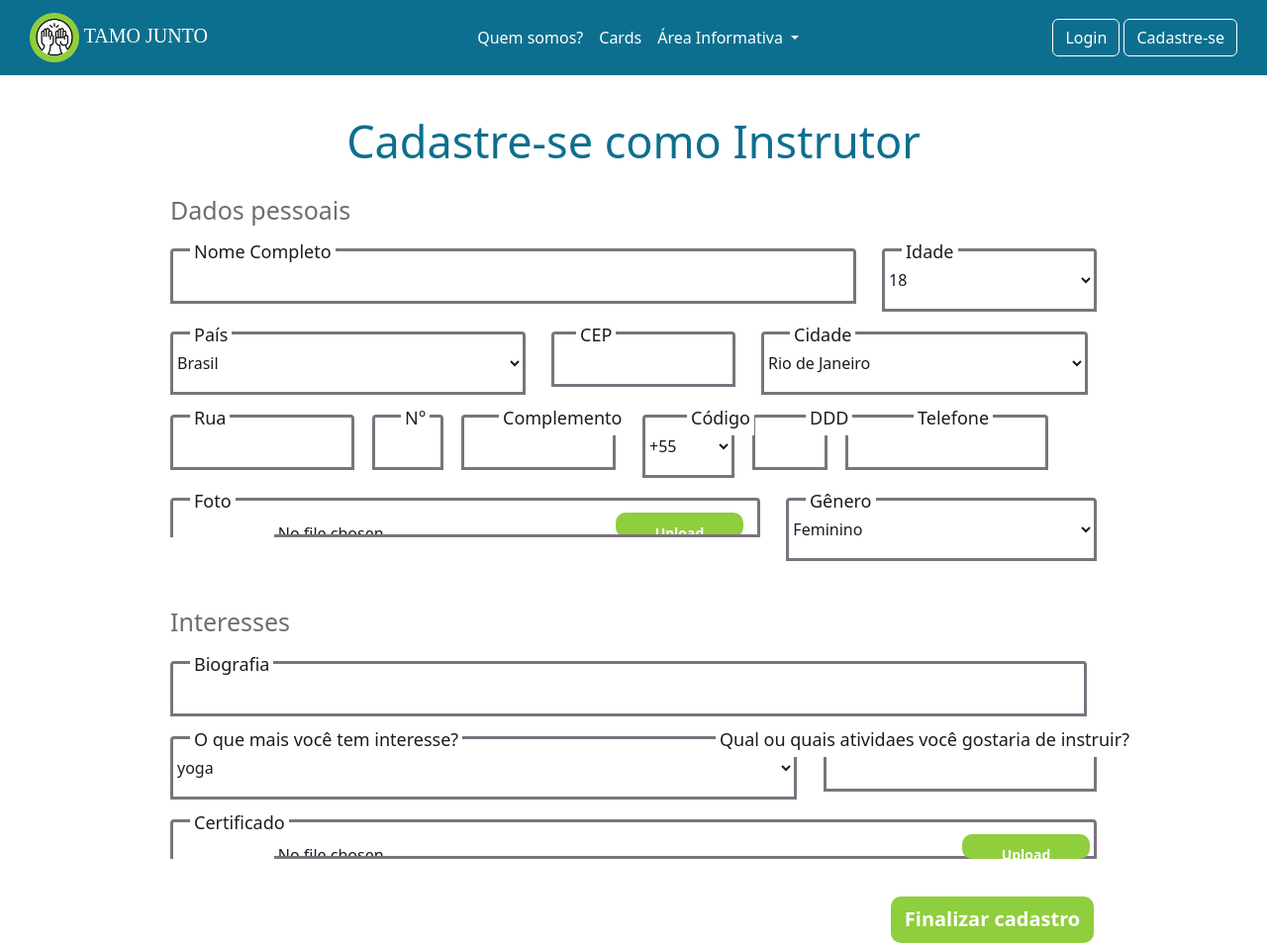
After one commit to mlaurabs/tamo-junto, a Django app: page /cadastroInstrutor/ in a window 1280 px wide. The commit adds this page. Shown: the whole page at 99% size. Run offline with Django 4.2, Linux system fonts and the light colour scheme; some libraries are stand-ins or nearby versions; some web fonts are replaced.

Commit message:
Inclusao das telas de cadastro de membro e instrutor, vou arrumar o css delas

```diff
--- /dev/null
+++ b/tamojunto/mainapp/static/css/style_cadastroMemIn.css
@@ -0,0 +1,240 @@
+#tituloCadastro{
+    text-align: center;
+    margin-top: 33px;
+    font-size: 45px;
+    color: rgba(13,111,143,1);
+
+
+}
+#containerDadosPessoais{
+    width: 936px;
+    display: block;
+    margin: 0 auto;
+    margin-top:17px;
+
+}
+.subtituloCadastro{
+    font-size: 25px;
+    color: rgba(49,49,49,0.7);
+}
+
+.posicaoLabel{
+    display: flex;
+    position: absolute;
+    margin-top: 6px;
+    font-size: 18px;
+    padding: 4px;
+    color: rgba(28, 27, 31, 1);
+    background-color:  white
+}
+
+.inputs{
+    height: 56px;
+    margin-top: 20px;
+    border: solid 3px rgba(121, 116, 126, 1);
+    border-radius: 4px 4px 0px 0px;
+    background-color: transparent;
+    font-size: 16px;
+    color: rgba(28, 27, 31, 1);
+}
+.organizarInputsLinhas{
+    display: flex;
+    flex-direction: row;
+}
+#labelNome{
+    margin-left: 20px;
+}
+#inputNome{
+    width: 693px;
+    margin-right: 26px;
+}
+#labelIdade{
+    margin-left:739px;
+}
+#inputIdade{
+    width: 217px;
+    height: 64px;
+}
+#labelPais{
+    margin-left: 20px;
+}
+#inputPais{
+    width: 359px;
+    height: 64px;
+    margin-right: 26px;
+}
+#labelCep{
+    margin-left: 410px;
+}
+#inputCep{
+    width: 186px;
+    margin-right: 26px;
+}
+#labelCidade{
+    margin-left: 626px;
+}
+#inputCidade{
+    width: 330px;
+    height: 64px;
+}
+#labelRua{
+    margin-left: 20px;
+}
+#inputRua{
+    width: 186px;
+    margin-right: 18px;
+}
+#labelNum{
+    margin-left: 233px;
+}
+#inputNum{
+    width: 72px;
+    margin-right: 18px;
+}
+#labelComplemento{
+    margin-left: 332px;
+}
+#inputComplemento{
+    width: 156px;
+    margin-right: 27px;
+}
+#labelCodigo{
+    margin-left: 522px;
+}
+#inputCodigo{
+    width: 93px;
+    height: 64px;
+    margin-right: 18px;
+}
+#labelDDD{
+    margin-left: 642px;
+}
+#inputDDD{
+    width: 76px;
+    margin-right: 18px;
+}
+#labelTelefone{
+    margin-left: 751px;
+}
+#inputTelefone{
+    width: 205px;
+}
+#labelFoto{
+    margin-left: 20px;
+    z-index: 100001;
+}
+#inputFoto{
+    width: 597px;
+    height: 40px;
+    padding-top: 18px;
+    margin-right: 26px;
+    z-index: 100000;
+
+}
+#divFoto{
+    display: flex;
+    position:absolute;
+    width: 102px;
+    height: 25px;
+    margin-top: 40px;
+    margin-left: 3px;
+    background-color: white;
+    z-index: 100001;
+}
+#botaoFotoUpload{
+    display: flex;
+    position:absolute;
+    justify-content: center;
+    padding-top: 10px;
+    width: 129px;
+    height: 25px;
+    margin-top: 35px;
+    margin-left: 450px;
+    border-radius: 10px;
+    font-size: 14px;
+    font-weight: bold;
+    background-color: rgba(143,206,61,1);
+    color: white;
+
+
+}
+#labelGenero{
+    margin-left: 642px;
+}
+#inputGenero{
+    width: 314px;
+    height: 64px;
+}
+#subtituloInteresses{
+    margin-top: 43px;
+}
+#labelBiografia{
+    margin-left: 20px;
+}
+#inputBiografia{
+    width: 926px;
+}
+#labelInteresse{
+    margin-left: 20px;
+}
+#inputInteresse{
+    width: 936px;
+    height: 64px;
+}
+#labelInstruir{
+    margin-left: 551px;
+}
+#inputInstruir{
+    width: 405px;
+    margin-left: 27px;
+}
+#botaoFinalizar{
+    width: 205px;
+    height: 47px;
+    margin-left: 728px;
+    margin-top: 30px;
+    font-size:20px;
+    font-weight: bold;
+    background-color:rgba(143,206,61,1);
+    border:0px;
+    color: white;
+    border-radius: 10px;
+
+}
+#labelCertificado{
+    margin-left: 20px;
+    z-index: 100001;
+}
+#inputCertificado{
+    width: 936px;
+    height: 40px;
+    padding-top: 18px;
+    margin-right: 26px;
+    z-index: 100000;
+
+}
+#divCertificado{
+    display: flex;
+    position:absolute;
+    width: 102px;
+    height: 25px;
+    margin-top: 40px;
+    margin-left: 3px;
+    background-color: white;
+    z-index: 100001;
+}
+#botaoCertificadoUpload{
+    display: flex;
+    position:absolute;
+    justify-content: center;
+    padding-top: 10px;
+    width: 129px;
+    height: 25px;
+    margin-left: 800px;
+    margin-top: 35px;
+    border-radius: 10px;
+    font-size: 14px;
+    font-weight: bold;
+    background-color: rgba(143,206,61,1);
+    color: white;
+}
--- a/tamojunto/mainapp/templates/cadastro.html
+++ b/tamojunto/mainapp/templates/cadastro.html
@@ -26,14 +26,14 @@
                 <h2>MEMBRO</h2>
                 <p> Se cadastrar como membro significa que o usuário poderá ingressar em qualquer grupo de esporte da comunidade "Tamo Junto".</p>
                 <p>Um membro poderá também criar grupos para a realização de esportes que não precisam de um instrutor.</p>
-                <a href="#" class="button">Criar conta</a>
+                <a href="{% url 'cadastroMembro' %}" class="button">Criar conta</a>
             </div>
             <div class="or">OU</div>
             <div class="option instrutor">
                 <h2>INSTRUTOR</h2>
                 <p>O instrutor também pode ingressar em qualqauer grupo de esporte da comunidade "Tamo Junto."</p>
                 <p> O instrutor tem a permissão para criar grupos de esportes que requerem auxilio de um profissional, podendo lucrar com a plataforma.</p>
-                <a href="#" class="button">Criar conta</a>
+                <a href="{% url 'cadastroInstrutor' %}" class="button">Criar conta</a>
             </div>
         </div>
     </div>
--- /dev/null
+++ b/tamojunto/mainapp/templates/cadastroInstrutor.html
@@ -0,0 +1,110 @@
+{% load static %}
+
+<!DOCTYPE html>
+<html lang="pt-br">
+<html lang="pt-br">
+  <head>
+    <meta charset="utf-8">
+    <meta name="viewport" content="width=device-width, initial-scale=1">
+    <title>Cadastro Instrutor</title>
+    <link href="{% static 'css/style_cadastroMemIn.css' %}" rel="stylesheet" type="text/css" />
+    <link href="https://cdn.lineicons.com/4.0/lineicons.css" rel="stylesheet" />
+    <link href="https://cdn.jsdelivr.net/npm/bootstrap@5.3.3/dist/css/bootstrap.min.css" rel="stylesheet" integrity="sha384-QWTKZyjpPEjISv5WaRU9OFeRpok6YctnYmDr5pNlyT2bRjXh0JMhjY6hW+ALEwIH" crossorigin="anonymous">
+  </head>
+  <body>
+
+    {% include "default/nav.html" %}
+    <div id="tituloCadastro"> Cadastre-se como Instrutor</div>
+    <div id="containerDadosPessoais">
+        <form action="">
+            <div class="subtituloCadastro"> Dados pessoais </div>
+            <div class="organizarInputsLinhas">
+                <div class="posicaoLabel" id="labelNome"> Nome Completo </div>
+                <input class="inputs" id="inputNome" type="text">
+                <div class="posicaoLabel" id="labelIdade"> Idade </div>
+                <select class="inputs" id="inputIdade">
+                    <option value="18"> 18 </option>
+                </select>
+            </div>
+            <div class="organizarInputsLinhas">
+                <div class="posicaoLabel" id="labelPais"> País </div>
+                <select class="inputs" id="inputPais">
+                    <option value="brasil"> Brasil </option>
+                </select>
+                <div class="posicaoLabel" id="labelCep"> CEP </div>
+                <input class="inputs" id="inputCep" type="text">
+                <div class="posicaoLabel" id="labelCidade"> Cidade </div>
+                <select class="inputs" id="inputCidade">
+                    <option value="rio"> Rio de Janeiro </option>
+                    <option value="niteroi">Niterói </option>
+                </select>
+            </div>
+            <div class="organizarInputsLinhas">
+                <div class="posicaoLabel" id="labelRua"> Rua </div>
+                <input class="inputs" id="inputRua" type="text">
+                <div class="posicaoLabel" id="labelNum"> N° </div>
+                <input class="inputs" id="inputNum" type="text">
+                <div class="posicaoLabel" id="labelComplemento"> Complemento </div>
+                <input class="inputs" id="inputComplemento" type="text">
+                <div class="posicaoLabel" id="labelCodigo"> Código </div>
+                <select class="inputs" id="inputCodigo">
+                    <option value="55"> +55 </option>
+                </select>
+
+                <div class="posicaoLabel" id="labelDDD"> DDD </div>
+                <input class="inputs" id="inputDDD" type="text">
+                <div class="posicaoLabel" id="labelTelefone"> Telefone </div>
+                <input class="inputs" id="inputTelefone" type="text">
+            </div>
+            <div class="organizarInputsLinhas">
+                <div class="posicaoLabel" id="labelFoto"> Foto </div>
+                <input class="inputs" id="inputFoto" type="file">
+                <div id="divFoto"></div>
+                <div id="botaoFotoUpload"> Upload</div>
+                <div class="posicaoLabel" id="labelGenero"> Gênero </div>
+                <select class="inputs" id="inputGenero">
+                    <option value="feminino"> Feminino </option>
+                    <option value="masculino"> Masculino </option>
+                    <option value="outros"> Outros </option>
+                </select>
+
+
+            </div>
+            <div  id="subtituloInteresses"class="subtituloCadastro"> Interesses </div>
+            <div class="posicaoLabel" id="labelBiografia"> Biografia </div>
+            <input class="inputs" id="inputBiografia" type="text">
+            <div class="posicaoLabel" id="labelInteresse"> O que mais você tem interesse? </div>
+            <div class="organizarInputsLinhas">
+                <select class="inputs" id="inputInteresse">
+                    <optgroup label="Esportes">
+                        <option value="yoga"> yoga </option>
+                        <option value="volei"> vôlei </option>
+                        <option value="futsal"> futsal </option>
+                        <option value="basquete"> basquete </option>
+                        <option value="handebol"> handebol </option>
+                        <option value="futebol"> futebol </option>
+                    </optgroup>
+                    <optgroup label="Lugares">
+                        <option value="norte"> Zona Norte </option>
+                        <option value="sul"> Zona Sul </option>
+                        <option value="central"> Zona Central </option>
+                        <option value="oeste"> Zona Oeste </option>
+                        <option value="niteroi"> Niterói </option>
+                    </optgroup>
+                </select>
+                <div class="posicaoLabel" id="labelInstruir"> Qual ou quais atividaes você gostaria de instruir? </div>
+                <input class="inputs" id="inputInstruir" type="text">
+            </div>
+            <div id="divCertificado"></div>
+            <div id="botaoCertificadoUpload"> Upload</div>
+            <div class="posicaoLabel" id="labelCertificado"> Certificado </div>
+            <input class="inputs" id="inputCertificado" type="file">
+
+
+            <button id="botaoFinalizar"> Finalizar cadastro </button>
+        </form>
+
+    </div>
+
+</body>
+</html>
--- a/tamojunto/mainapp/views.py
+++ b/tamojunto/mainapp/views.py
@@ -8,6 +8,12 @@ def home(request):
 def cadastro(request):
     return render(request, "cadastro.html")
 
+def cadastroMembro(request):
+    return render(request, "cadastroMembro.html")
+
+def cadastroInstrutor(request):
+    return render(request, "cadastroInstrutor.html")
+
 def esportes(request):
     return render(request, "esportes.html")
 
--- a/tamojunto/tamojunto/urls.py
+++ b/tamojunto/tamojunto/urls.py
@@ -21,6 +21,8 @@ from mainapp import views
 urlpatterns = [
     path('', views.home, name='home'),
     path('cadastro/', views.cadastro, name='cadastro'),
+    path('cadastroMembro/', views.cadastroMembro, name='cadastroMembro'),
+    path('cadastroInstrutor/', views.cadastroInstrutor, name='cadastroInstrutor'),
     path('esportes/', views.esportes, name="esportes"),
     path('login/', views.login, name="login"),
     path('cards/', views.cards, name="cards"),
```
Also changed, not shown: tamojunto/mainapp/templates/cadastroMembro.html (added, +101 -0 lines).
